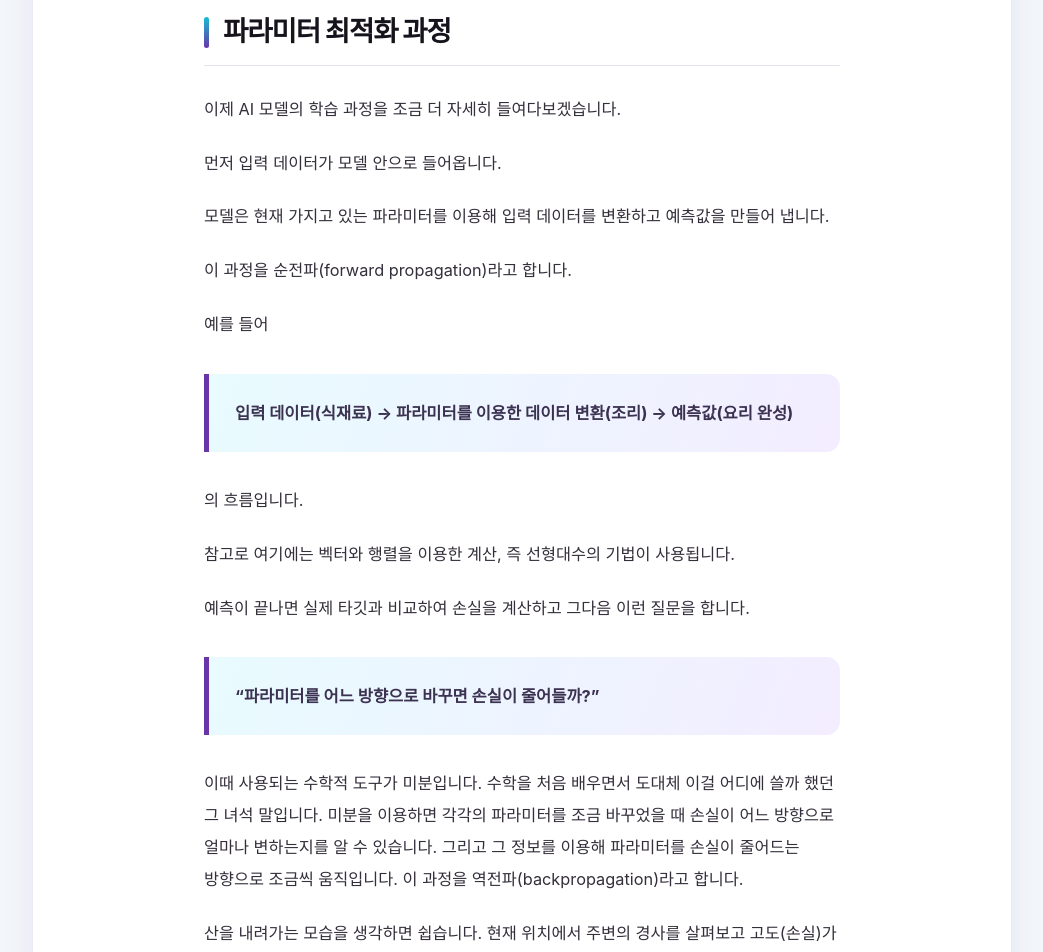
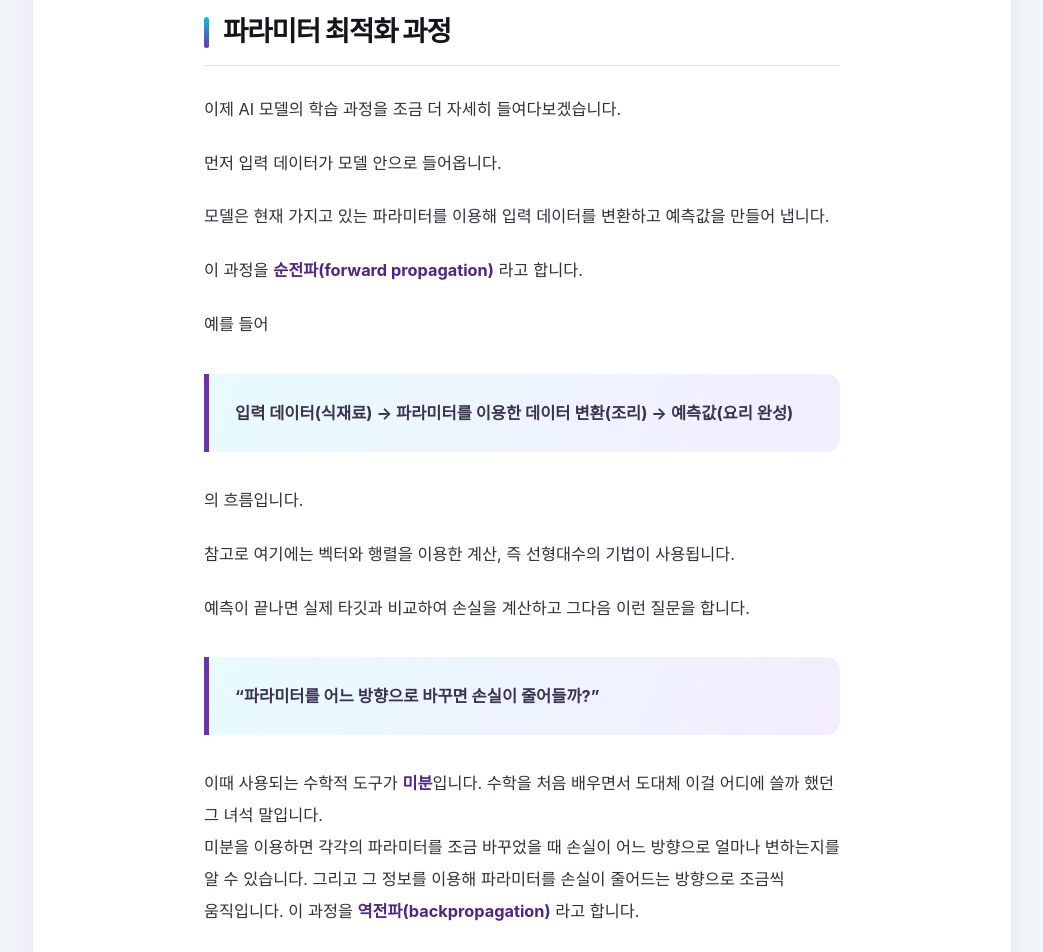
Before and after one commit to chaeyeun-kim/my_website, a Jekyll site: the page built from essay/003.md, in a window 1280 px wide and 1400 px high, scrolled down 4392 px. Shown: the top 952 px of the window, without its empty margins (118-1161 px from the left). Built offline with Jekyll 4.4.1, drawn with Linux system fonts in a browser that asks for light colours; some web fonts are replaced; some of the changed text lies outside the part shown.

Commit message:
Enhance formatting and clarity in essay content
Formatted text for better readability and emphasis on key terms.

```diff
--- a/essay/003.md
+++ b/essay/003.md
@@ -71,7 +71,7 @@ y_pred = w1 × x1 + w2 × x2
 
 ## 분류 모델: 내일은 맑을까, 흐릴까?
 
-이번에는 내일의 날씨 유형을 예측해 봅시다. 타깃은 맑음/흐림/비, 세 가지 중 하나라고 해보죠. 이때 모델은 단순히 “맑음”이라고 하나를 예측하는 대신 각 유형의 발생 확률을 예측하도록 만들 수 있습니다.
+이번에는 내일의 날씨 유형을 예측해 봅시다.<br> 타깃은 맑음/흐림/비, 세 가지 중 하나라고 해보죠. 이때 모델은 단순히 “맑음”이라고 하나를 예측하는 대신 각 유형의 발생 확률을 예측하도록 만들 수 있습니다.
 
 예를 들어 맑음 80%, 흐림 10%, 비 10%로 예측하는 것입니다. 실제 날씨가 맑았다면 이 예측은 꽤 정확한(좋은) 예측이 됩니다. 반대로 맑음 10%, 흐림 10%, 비 80%라고 예측했는데 실제로 맑았다면 좋은 예측이라고 하기 어렵겠죠.
 
@@ -89,7 +89,7 @@ y_pred = w1 × x1 + w2 × x2
 
 모델은 현재 가지고 있는 파라미터를 이용해 입력 데이터를 변환하고 예측값을 만들어 냅니다.
 
-이 과정을 순전파(forward propagation)라고 합니다.
+이 과정을 **순전파(forward propagation)** 라고 합니다.
 
 예를 들어
 
@@ -103,13 +103,14 @@ y_pred = w1 × x1 + w2 × x2
 
 > “파라미터를 어느 방향으로 바꾸면 손실이 줄어들까?”
 
-이때 사용되는 수학적 도구가 미분입니다. 수학을 처음 배우면서 도대체 이걸 어디에 쓸까 했던 그 녀석 말입니다. 미분을 이용하면 각각의 파라미터를 조금 바꾸었을 때 손실이 어느 방향으로 얼마나 변하는지를 알 수 있습니다. 그리고 그 정보를 이용해 파라미터를 손실이 줄어드는 방향으로 조금씩 움직입니다. 이 과정을 역전파(backpropagation)라고 합니다.
+이때 사용되는 수학적 도구가 **미분**입니다. 수학을 처음 배우면서 도대체 이걸 어디에 쓸까 했던 그 녀석 말입니다. <br>미분을 이용하면 각각의 파라미터를 조금 바꾸었을 때 손실이 어느 방향으로 얼마나 변하는지를 알 수 있습니다. 그리고 그 정보를 이용해 파라미터를 손실이 줄어드는 방향으로 조금씩 움직입니다. 이 과정을 **역전파(backpropagation)** 라고 합니다.
 
 산을 내려가는 모습을 생각하면 쉽습니다. 현재 위치에서 주변의 경사를 살펴보고 고도(손실)가 더 낮아지는 방향으로 한 걸음 내려갑니다. 그리고 다시 주변을 살펴봅니다. 새로운 방향으로 또 한 걸음 내려갑니다.
 
 AI 모델도 마찬가지입니다. 예측하고 → 손실을 계산하고 → 손실이 줄어드는 방향을 찾고 → 파라미터를 조금 바꾸는 과정을 반복합니다. 이것이 바로 모델의 학습입니다.
 
-<img width="610" alt="image" src="https://github.com/user-attachments/assets/b7a2e2ba-b9e8-41bf-a8da-c82aa17c5bc9" />
+
+<img width="630" alt="image" src="https://github.com/user-attachments/assets/b7a2e2ba-b9e8-41bf-a8da-c82aa17c5bc9" />
 
 
 결국 지도학습에서 모델이 학습한다는 것은 거창한 일이 아닙니다. 주어진 데이터와 타깃을 이용하여
@@ -121,7 +122,7 @@ AI 모델도 마찬가지입니다. 예측하고 → 손실을 계산하고 →
 
 입니다.
 
-앞의 글에서 모델을 하나의 레시피에 비유했습니다. 그렇다면 학습은 그 레시피의 재료와 조리 방법을 조금씩 조정하면서 점점 더 맛있는 요리(더 정확한 예측)를 만들어 가는 과정이라고 할 수 있습니다. ‘일신우일신(日新又日新)-매일 하나씩 잘못된 생각과 행동을 고쳐간다.’ 사람의 학습도 이래야 하지 않을까요?
+앞의 글에서 모델을 하나의 레시피에 비유했습니다. 그렇다면 학습은 그 레시피의 재료와 조리 방법을 조금씩 조정하면서 점점 더 맛있는 요리(더 정확한 예측)를 만들어 가는 과정이라고 할 수 있습니다. <br>‘일신우일신(日新又日新)-매일 하나씩 잘못된 생각과 행동을 고쳐간다.’ <br>사람의 학습도 이래야 하지 않을까요?
 
 ---
 
```
